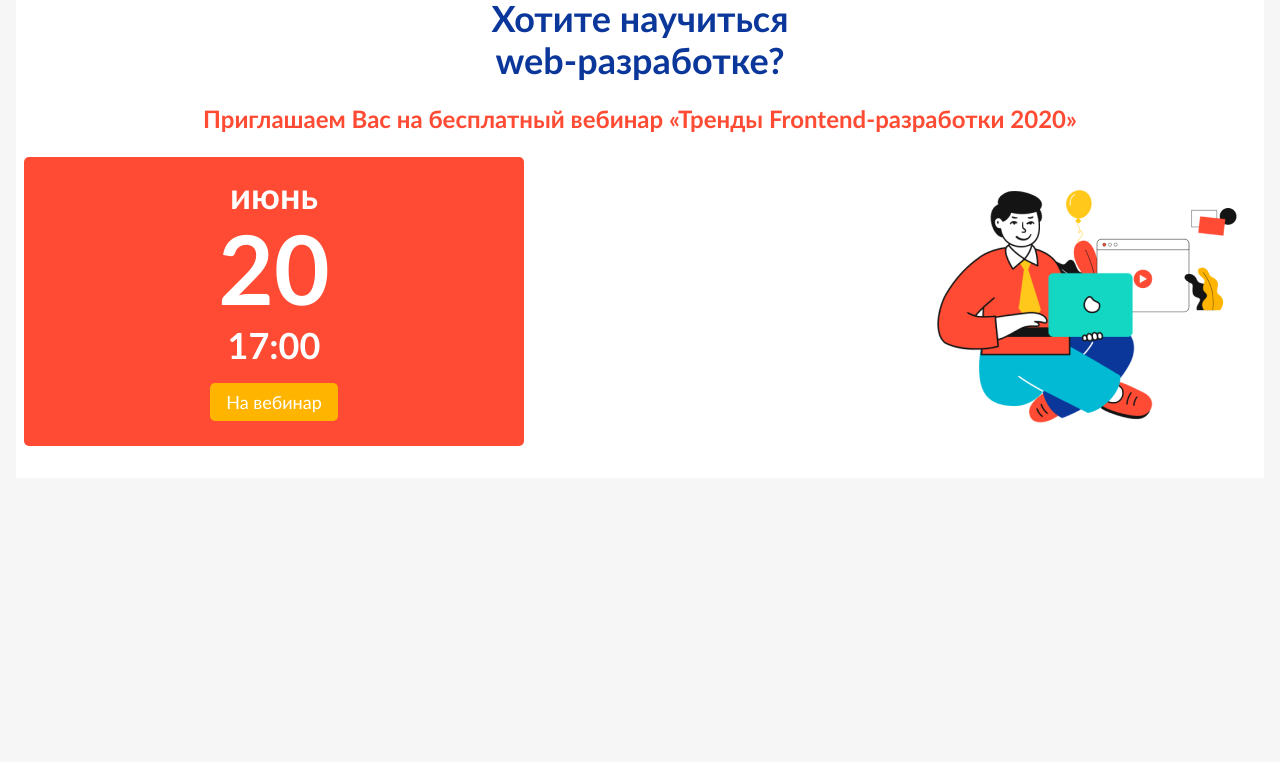
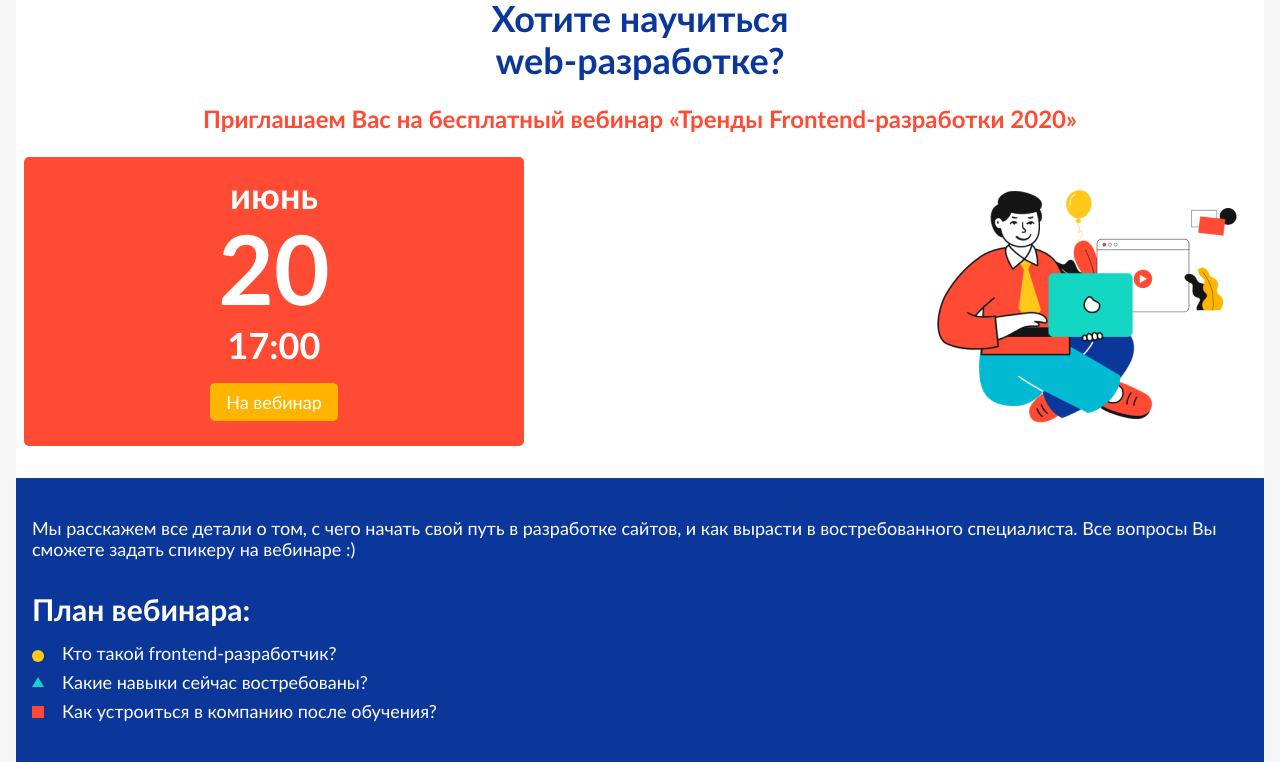
Before and after one commit to martynov-94/playhtml, a plain HTML site: page index.html in a window 1280 px wide. Shown: the part 132-894 px from the top of the page. Before the commit the page ends 800 px from the top, so only its background shows below. Drawn offline with nearby package versions, Linux system fonts and the light colour scheme.

Commit message:
29.08.25

```diff
--- a/components/invitation/invitation.scss
+++ b/components/invitation/invitation.scss
@@ -20,7 +20,7 @@
 
     font-size: 1.75rem;
     line-height: 1.179;
-    color: $blue-text-color;
+    color: $blue-color;
     text-align: center;
 
     @media (min-width: $breakpoint-large) {
--- /dev/null
+++ b/components/plan/plan.js
@@ -0,0 +1,19 @@
+class Plan extends HTMLElement {
+  connectedCallback() {
+    this.innerHTML = `
+      <section class="plan">
+        <p class="plan__description">
+          Мы расскажем все детали о&nbsp;том, с чего начать свой путь в&nbsp;разработке сайтов, и как вырасти в востребованного специалиста. Все вопросы Вы сможете задать спикеру на&nbsp;вебинаре :)
+        </p>
+        <h3 class="plan__steps-title">План вебинара:</h3>
+        <ul class="plan__steps-list">
+          <li class="plan__steps-list-item">Кто такой frontend&#8209;разработчик?</li>
+          <li class="plan__steps-list-item">Какие навыки сейчас востребованы?</li>
+          <li class="plan__steps-list-item">Как устроиться в&nbsp;компанию после обучения?</li>
+        </ul>
+      </section>
+    `;
+  }
+}
+
+customElements.define('plan-block', Plan);
--- /dev/null
+++ b/components/plan/plan.scss
@@ -0,0 +1,80 @@
+.plan {
+  padding: 24px 16px;
+
+  font-size: 1.125rem;
+  line-height: 1.1666;
+  color: #FFFFFF;
+
+  background-color: $blue-color;
+
+  @media (min-width: $breakpoint-large) {
+    $padding-vertical: 40px;
+    padding-top: $padding-vertical;
+    padding-bottom: $padding-vertical;
+  }
+
+  &__description {
+    margin: 0;
+  }
+
+  &__steps-title {
+    margin-top: 24px;
+    margin-bottom: 16px;
+
+    font-size: 1.875rem;
+
+    @media (min-width: $breakpoint-large) {
+      margin-top: 32px;
+    }
+  }
+
+  &__steps-list {
+
+  }
+
+  &__steps-list-item {
+    position: relative;
+
+    padding-left: 30px;
+
+    &:not(:last-of-type) {
+      margin-bottom: 16px;
+
+      @media (min-width: $breakpoint-large) {
+        margin-bottom: 8px;
+      }
+    }
+
+    &::after {
+      position: absolute;
+      top: 5px;
+      left: 0;
+      content: "";
+
+      width: 12px;
+      height: 12px;
+    }
+
+    &:nth-of-type(1)::after {
+      top: 7px;
+
+      border-radius: 50%;
+      background-color: #FFC81A;
+    }
+
+    &:nth-of-type(2)::after {
+      width: 0;
+      height: 0;
+
+      border: 6px solid #13D6C3;
+      border-top: none;
+      border-bottom-width: 10px;
+      border-left-color: transparent;
+      border-right-color: transparent;
+    }
+
+    &:nth-of-type(3)::after {
+      background-color: #FF4B33;
+    }
+  }
+}
--- a/index.html
+++ b/index.html
@@ -12,6 +12,7 @@
     <script src="components/site-logo/site-logo.js"></script>
     <script src="components/invitation/invitation.js"></script>
     <script src="components/date-card/date-card.js"></script>
+    <script src="components/plan/plan.js"></script>
   </head>
 
   <body>
@@ -21,6 +22,7 @@
       <site-logo></site-logo>
     </header>
     <invitation-block></invitation-block>
+    <plan-block></plan-block>
 
     <script src="https://cdn.jsdelivr.net/npm/handlebars@latest/dist/handlebars.js"></script>
     <script type="text/javascript" src="script.js"></script>
--- a/styles/_constants.scss
+++ b/styles/_constants.scss
@@ -6,7 +6,7 @@ $page-background-color: #F6F6F6;
 $blocks-background-color: #FFFFFF;
 $main-text-color: #141414;
 $highlighted-text-color: #13D6C3;
-$blue-text-color: #0B379B;
+$blue-color: #0B379B;
 $orange-text-color: #FF4B33;
 
 // $H1-FONT-SIZE-DESK: 38px;
--- a/styles/index.scss
+++ b/styles/index.scss
@@ -7,6 +7,7 @@
 @import "../components/no-email-warning/no-email-warning";
 @import "../components/invitation/invitation";
 @import "../components/date-card/date-card";
+@import "../components/plan/plan";
 
 
 header {
```
Also changed, not shown: styles/index.css.
